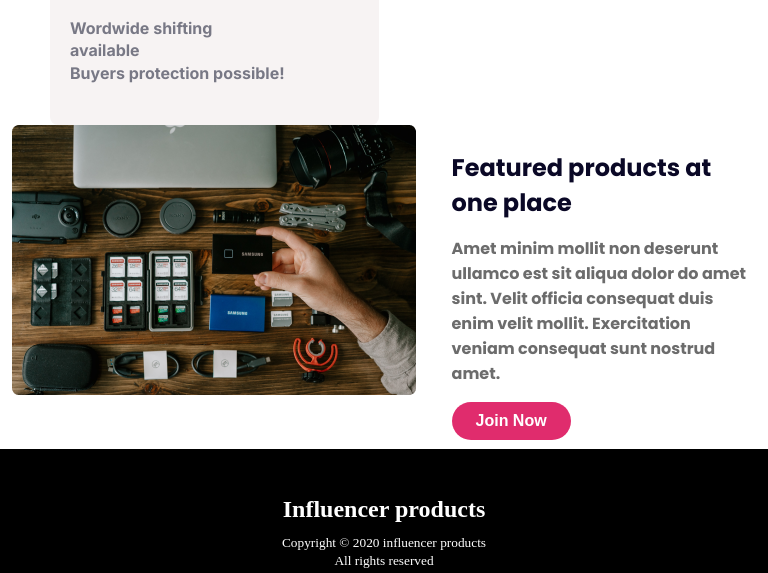
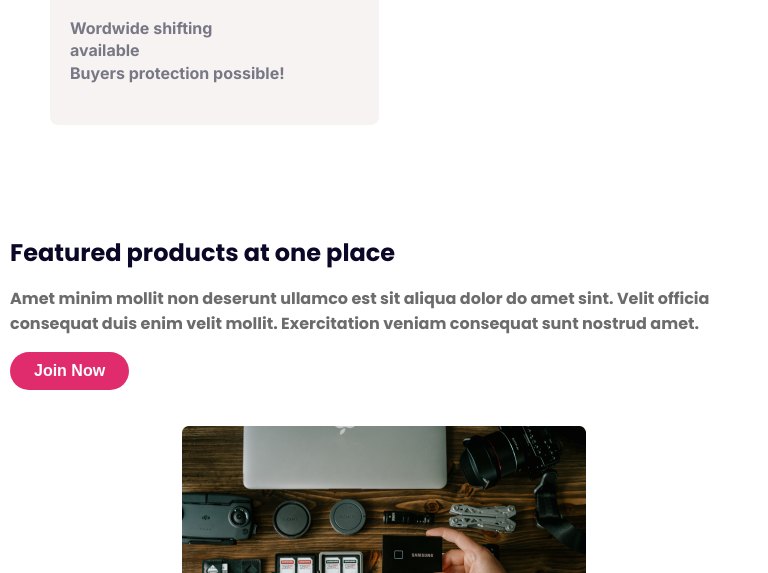
Before and after one commit to rjriajul1/influencer-gear-project, a plain HTML site: page index.html in a window 768 px wide. Shown: the part 4371-4944 px from the top of the page. Drawn offline with Linux system fonts and the light colour scheme.

Commit message:
added some proble solving

```diff
--- a/styles/style.css
+++ b/styles/style.css
@@ -390,6 +390,11 @@ ul li a{
 /* end for small device reponsive */
 
 
+/* .footer{
+    width: 100%;
+} */
+
+
 
 
 /* for medium device start here */
@@ -451,7 +456,9 @@ ul li a{
         justify-self: center;
     }
 
-
+      .feature-img img{
+        width: 100%;
+      }
 
 
 
@@ -464,16 +471,12 @@ ul li a{
 
     /* feature section style start here */
 
-     .feature-content{
-        height: 224px;
-
-     }
 
 .feature{
-    width: 97%;
-    margin: 0 auto;
-    gap: 36px ;
-    /* margin-top: 100px; */
+
+    gap: 36px 0 ;
+    flex-direction: column-reverse;
+    padding: 10px;
 }
 .feature-title{
     font-size: 1.5rem;
```
Also changed, not shown: index.html (+1 -0 lines).
